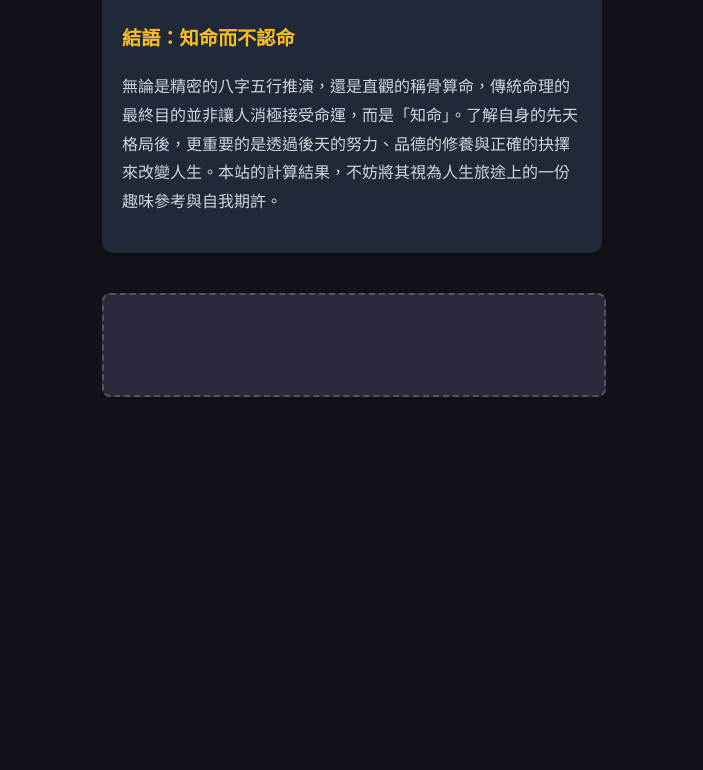
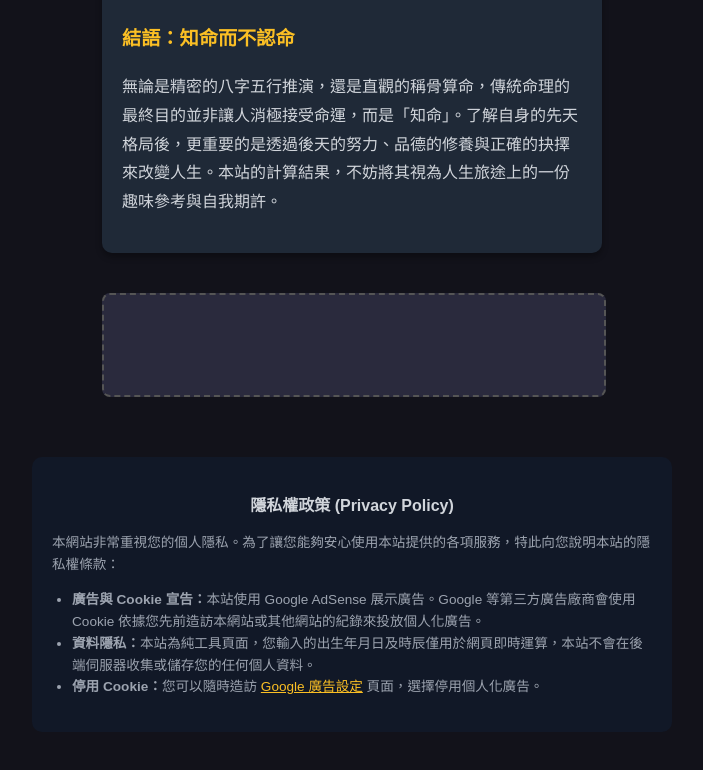
Before and after one commit to yc0817-cmyk/bazi-calculator, a plain HTML site: page index.html in a window 1280 px wide. Shown: the part 1466-2236 px from the top of the page, without its empty margins (288-991 px from the left). Before the commit the page ends 1903 px from the top, so only its background shows below. Drawn offline with Linux system fonts and the light colour scheme.

Commit message:
index.html

```diff
--- a/index.html
+++ b/index.html
@@ -249,4 +249,13 @@
 </script>
 
 </body>
+    <div style="max-width: 600px; margin: 40px auto; padding: 20px; color: #9ca3af; line-height: 1.6; text-align: left; font-family: sans-serif; background-color: #111827; border-radius: 10px; font-size: 0.85rem;">
+    <h3 style="color: #d1d5db; font-size: 1rem; margin-bottom: 10px; text-align: center;">隱私權政策 (Privacy Policy)</h3>
+    <p>本網站非常重視您的個人隱私。為了讓您能夠安心使用本站提供的各項服務，特此向您說明本站的隱私權條款：</p>
+    <ul style="padding-left: 20px; margin-top: 8px;">
+        <li><strong>廣告與 Cookie 宣告：</strong>本站使用 Google AdSense 展示廣告。Google 等第三方廣告廠商會使用 Cookie 依據您先前造訪本網站或其他網站的紀錄來投放個人化廣告。</li>
+        <li><strong>資料隱私：</strong>本站為純工具頁面，您輸入的出生年月日及時辰僅用於網頁即時運算，本站不會在後端伺服器收集或儲存您的任何個人資料。</li>
+        <li><strong>停用 Cookie：</strong>您可以隨時造訪 <a href="https://www.google.com/settings/ads" target="_blank" style="color: #fbbf24; text-decoration: underline;">Google 廣告設定</a> 頁面，選擇停用個人化廣告。</li>
+    </ul>
+</div>
 </html>
```
